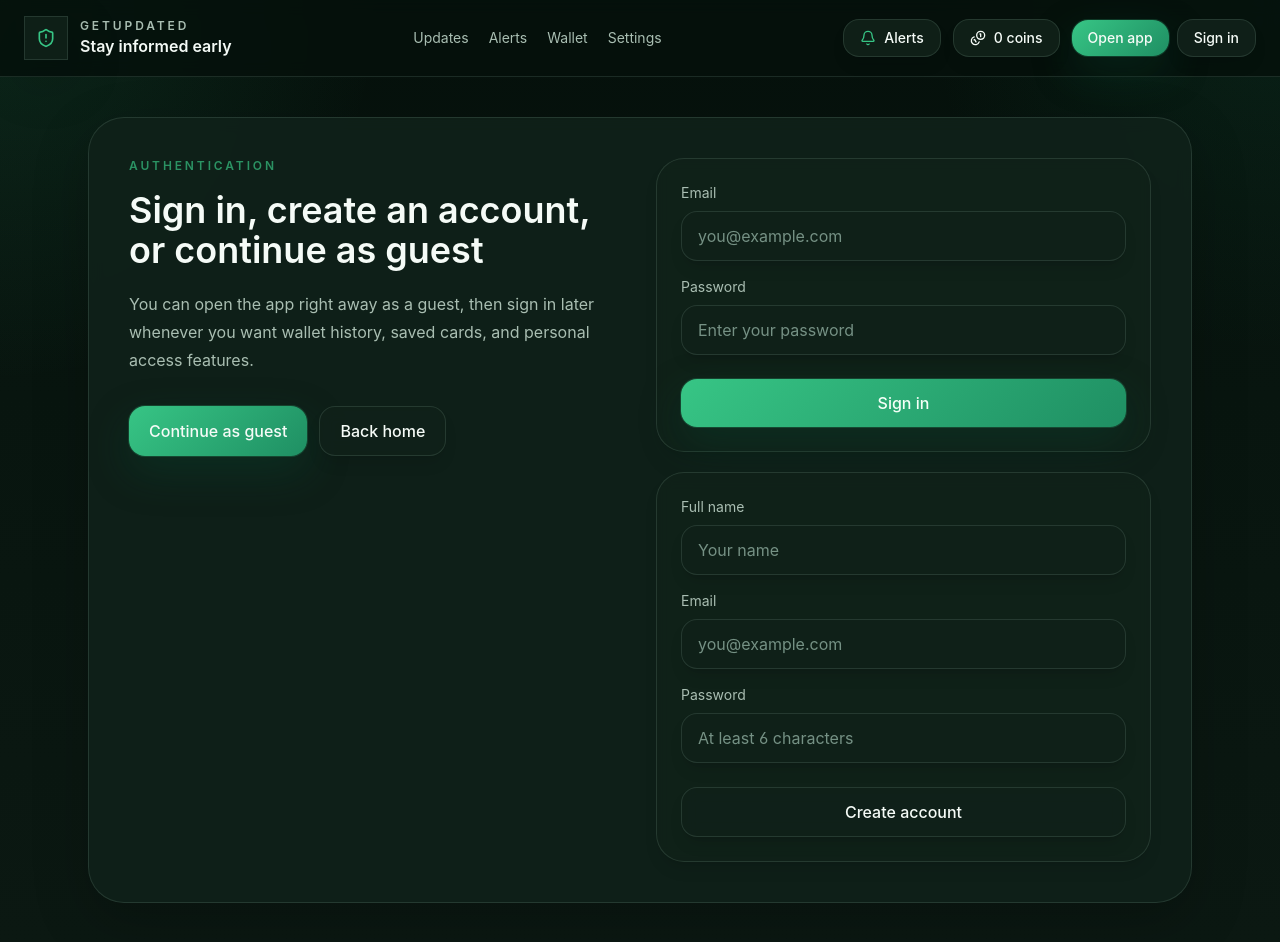
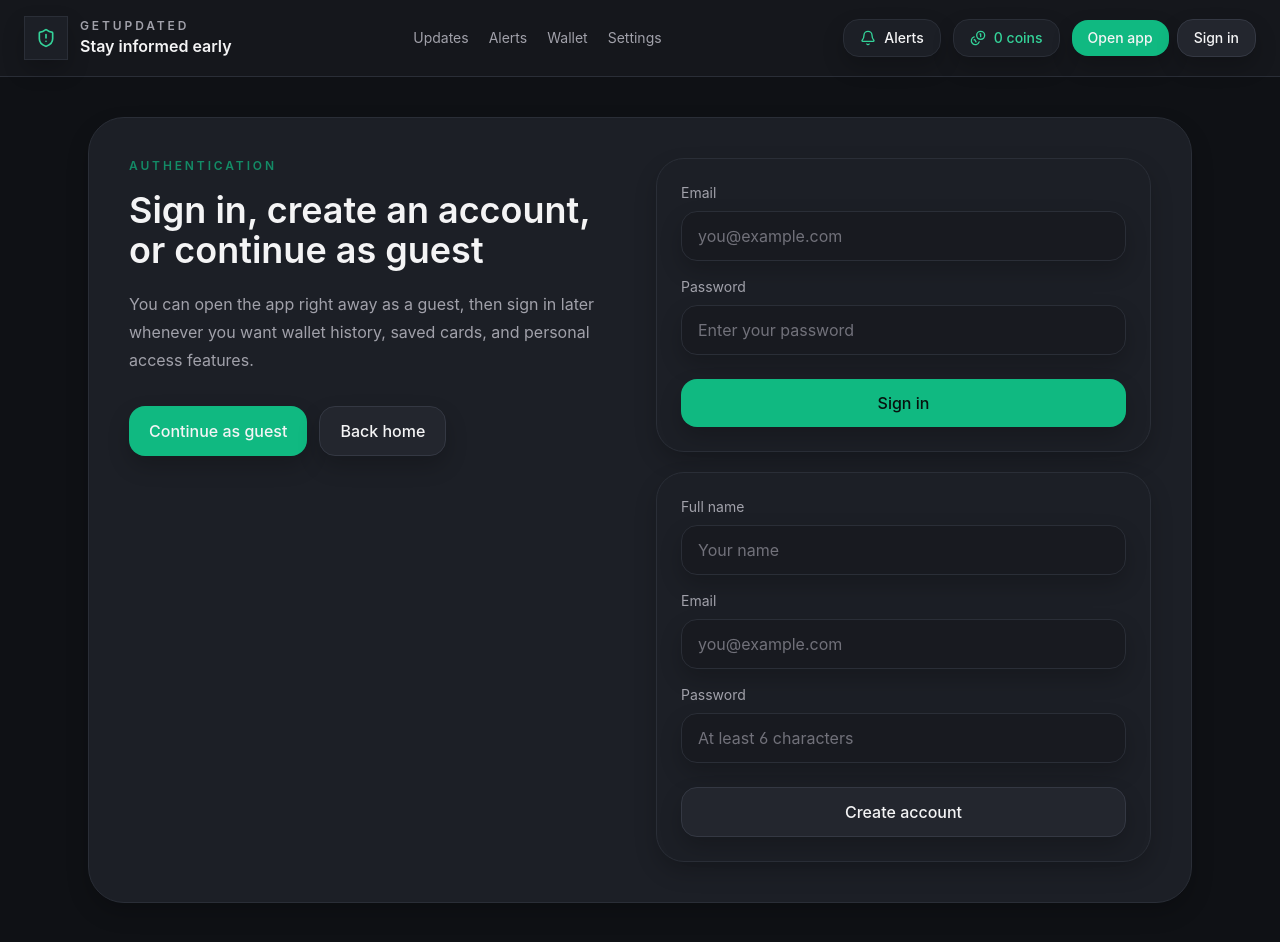
Before and after one commit to sigridka98-crypto/Vant, a Next.js app: page /login in a window 1280 px wide. Built offline with nearby package versions, Linux system fonts and the light colour scheme; no server answers; the database is empty.

Commit message:
Refine dark emerald app theme

```diff
--- a/src/app/globals.css
+++ b/src/app/globals.css
@@ -2,41 +2,59 @@
 @import "tailwindcss";
 
 :root {
-  --color-primary: #1f8f63;
-  --color-primary-dark: #146c4a;
-  --color-bg-primary: #06110c;
-  --color-bg-secondary: #0b1812;
-  --color-bg-soft: #102119;
-  --color-text-main: #f5fbf7;
-  --color-text-secondary: #a9beb2;
-  --color-text-muted: #759184;
-  --color-border-soft: rgba(171, 209, 188, 0.14);
+  --color-primary: #10b981;
+  --color-primary-hover: #34d399;
+  --color-primary-dark: #10b981;
+  --color-bg-primary: #0f1115;
+  --color-bg-secondary: #15171c;
+  --color-bg-soft: #1c1f26;
+  --color-bg-input: #181a20;
+  --color-bg-hover: #23262e;
+  --color-bg-active: #262a33;
+  --color-text-main: #f4f4f5;
+  --color-text-secondary: #a1a1aa;
+  --color-text-muted: #71717a;
+  --color-text-disabled: #52525b;
+  --color-border-soft: #2a2e37;
+  --color-border-strong: #343843;
   --background: var(--color-bg-primary);
   --foreground: var(--color-text-main);
 }
 
 html[data-theme="light"] {
-  --color-primary: #1f8f63;
-  --color-primary-dark: #146c4a;
-  --color-bg-primary: #f4fbf6;
-  --color-bg-secondary: #e7f2ea;
+  --color-primary: #10b981;
+  --color-primary-hover: #34d399;
+  --color-primary-dark: #10b981;
+  --color-bg-primary: #f5f7f6;
+  --color-bg-secondary: #eef2ef;
   --color-bg-soft: #ffffff;
-  --color-text-main: #102117;
-  --color-text-secondary: #446252;
-  --color-text-muted: #6f8a7a;
-  --color-border-soft: rgba(16, 33, 23, 0.1);
+  --color-bg-input: #f3f4f6;
+  --color-bg-hover: #e7eaee;
+  --color-bg-active: #dde2e8;
+  --color-text-main: #18181b;
+  --color-text-secondary: #52525b;
+  --color-text-muted: #71717a;
+  --color-text-disabled: #a1a1aa;
+  --color-border-soft: #d4d4d8;
+  --color-border-strong: #c4c8d0;
 }
 
 html[data-theme="dark"] {
-  --color-primary: #37c585;
-  --color-primary-dark: #1f8f63;
-  --color-bg-primary: #06110c;
-  --color-bg-secondary: #0b1812;
-  --color-bg-soft: #102119;
-  --color-text-main: #f5fbf7;
-  --color-text-secondary: #a9beb2;
-  --color-text-muted: #759184;
-  --color-border-soft: rgba(171, 209, 188, 0.14);
+  --color-primary: #10b981;
+  --color-primary-hover: #34d399;
+  --color-primary-dark: #10b981;
+  --color-bg-primary: #0f1115;
+  --color-bg-secondary: #15171c;
+  --color-bg-soft: #1c1f26;
+  --color-bg-input: #181a20;
+  --color-bg-hover: #23262e;
+  --color-bg-active: #262a33;
+  --color-text-main: #f4f4f5;
+  --color-text-secondary: #a1a1aa;
+  --color-text-muted: #71717a;
+  --color-text-disabled: #52525b;
+  --color-border-soft: #2a2e37;
+  --color-border-strong: #343843;
 }
 
 @theme inline {
@@ -61,26 +79,9 @@ html {
 
 body {
   min-height: 100vh;
-  background:
-    radial-gradient(circle at top left, rgba(55, 197, 133, 0.12), transparent 24%),
-    radial-gradient(circle at top right, rgba(18, 87, 59, 0.22), transparent 22%),
-    linear-gradient(180deg, #06110c 0%, #08150f 42%, #0b1812 100%);
+  background: var(--color-bg-primary);
   color: var(--foreground);
   font-feature-settings: "ss01" on, "cv01" on;
-}
-
-html[data-theme="light"] body {
-  background:
-    radial-gradient(circle at top left, rgba(31, 143, 99, 0.08), transparent 24%),
-    radial-gradient(circle at top right, rgba(55, 197, 133, 0.08), transparent 20%),
-    linear-gradient(180deg, #f4fbf6 0%, #eef7f1 45%, #e7f2ea 100%);
-}
-
-html[data-theme="dark"] body {
-  background:
-    radial-gradient(circle at top left, rgba(55, 197, 133, 0.12), transparent 24%),
-    radial-gradient(circle at top right, rgba(18, 87, 59, 0.22), transparent 22%),
-    linear-gradient(180deg, #06110c 0%, #08150f 42%, #0b1812 100%);
 }
 
 a {
@@ -96,13 +97,13 @@ select {
     border-color 180ms ease,
     box-shadow 180ms ease,
     background-color 180ms ease,
-    filter 180ms ease,
+    color 180ms ease,
     transform 180ms ease;
 }
 
 @layer base {
   ::selection {
-    background: rgba(55, 197, 133, 0.22);
+    background: rgb(16 185 129 / 0.2);
     color: var(--color-text-main);
   }
 
@@ -110,18 +111,19 @@ select {
   textarea:focus,
   select:focus {
     outline: none;
-    border-color: rgba(55, 197, 133, 0.42);
+    border-color: rgb(16 185 129);
     box-shadow:
-      0 0 0 1px rgba(55, 197, 133, 0.28),
-      0 0 0 6px rgba(55, 197, 133, 0.1);
+      0 0 0 1px rgb(16 185 129),
+      0 0 0 6px rgb(16 185 129 / 0.12);
   }
 }
 
 @layer components {
   .vant-card {
-    @apply rounded-2xl border shadow-lg backdrop-blur;
+    @apply rounded-2xl border shadow-lg;
     border-color: var(--color-border-soft);
-    background: color-mix(in srgb, var(--color-bg-soft) 94%, transparent);
+    background: var(--color-bg-soft);
+    box-shadow: 0 10px 22px rgb(0 0 0 / 0.2);
   }
 
   .vant-card-hover {
@@ -129,62 +131,55 @@ select {
   }
 
   .vant-card-hover:hover {
-    filter: brightness(1.03);
-    box-shadow:
-      0 20px 44px rgba(0, 0, 0, 0.24),
-      0 0 0 1px rgba(55, 197, 133, 0.1);
+    background: var(--color-bg-hover);
+    box-shadow: 0 12px 24px rgb(0 0 0 / 0.2);
   }
 
   .vant-glass {
-    @apply border backdrop-blur;
+    @apply border;
     border-color: var(--color-border-soft);
-    background: color-mix(in srgb, var(--color-bg-soft) 92%, transparent);
-    box-shadow: 0 18px 55px rgba(0, 0, 0, 0.22);
+    background: var(--color-bg-soft);
+    box-shadow: 0 10px 22px rgb(0 0 0 / 0.2);
   }
 
   .vant-btn {
     @apply inline-flex items-center justify-center rounded-2xl px-5 py-3 font-medium shadow-lg transition duration-200;
-    background: linear-gradient(135deg, var(--color-primary) 0%, var(--color-primary-dark) 100%);
-    box-shadow:
-      0 0 0 1px rgba(55, 197, 133, 0.2),
-      0 16px 40px rgba(10, 74, 49, 0.34);
-    color: #f4fff7;
+    background: rgb(16 185 129);
+    color: #07110d;
+    box-shadow: 0 10px 22px rgb(0 0 0 / 0.2);
   }
 
   .vant-btn:hover {
-    filter: brightness(1.05);
-    box-shadow:
-      0 0 0 1px rgba(55, 197, 133, 0.28),
-      0 20px 44px rgba(10, 74, 49, 0.42),
-      0 0 24px rgba(55, 197, 133, 0.14);
+    background: rgb(52 211 153);
+    box-shadow: 0 10px 22px rgb(0 0 0 / 0.2);
   }
 
   .vant-btn:disabled {
     cursor: not-allowed;
-    opacity: 0.6;
-    filter: none;
+    color: var(--color-text-disabled);
+    background: var(--color-bg-hover);
     box-shadow: none;
   }
 
   .vant-btn-secondary {
-    @apply inline-flex items-center justify-center rounded-2xl px-5 py-3 font-medium shadow-lg transition duration-200 backdrop-blur;
+    @apply inline-flex items-center justify-center rounded-2xl px-5 py-3 font-medium shadow-lg transition duration-200;
     color: var(--color-text-main);
-    background: color-mix(in srgb, var(--color-bg-soft) 96%, transparent);
-    border: 1px solid var(--color-border-soft);
+    background: var(--color-bg-hover);
+    border: 1px solid var(--color-border-strong);
+    box-shadow: 0 10px 22px rgb(0 0 0 / 0.2);
   }
 
   .vant-btn-secondary:hover {
-    filter: brightness(1.06);
-    box-shadow:
-      0 16px 34px rgba(0, 0, 0, 0.24),
-      0 0 20px rgba(55, 197, 133, 0.08);
+    background: var(--color-border-soft);
+    box-shadow: 0 10px 22px rgb(0 0 0 / 0.2);
   }
 
   .vant-input {
-    @apply w-full rounded-2xl border bg-transparent px-4 py-3 shadow-lg backdrop-blur;
+    @apply w-full rounded-2xl border px-4 py-3 shadow-lg;
     border-color: var(--color-border-soft);
-    background-color: color-mix(in srgb, var(--color-bg-soft) 97%, transparent);
+    background-color: var(--color-bg-input);
     color: var(--color-text-main);
+    box-shadow: 0 10px 22px rgb(0 0 0 / 0.2);
   }
 
   .vant-input::placeholder {
@@ -192,68 +187,208 @@ select {
   }
 }
 
-.site-shell-header {
-  background: color-mix(in srgb, var(--color-bg-primary) 82%, transparent);
+.site-shell-header,
+.dashboard-sidebar,
+nav,
+aside {
   border-color: var(--color-border-soft);
 }
 
-html[data-theme="light"] .site-shell-header {
-  background: rgba(244, 251, 246, 0.9);
-  border-color: rgba(16, 33, 23, 0.08);
+.site-shell-header {
+  background: var(--color-bg-secondary);
 }
 
-html[data-theme="light"] .dashboard-shell,
-html[data-theme="light"] .dashboard-main,
-html[data-theme="light"] .dashboard-sidebar,
-html[data-theme="light"] .dashboard-empty,
-html[data-theme="light"] .dashboard-alert-hero {
-  background: #f4fbf6 !important;
+.dashboard-shell,
+.dashboard-main,
+.dashboard-empty,
+.dashboard-alert-hero {
+  background: var(--color-bg-primary) !important;
 }
 
-html[data-theme="light"] .dashboard-shell,
-html[data-theme="light"] .dashboard-sidebar,
-html[data-theme="light"] .dashboard-main,
-html[data-theme="light"] .dashboard-empty,
-html[data-theme="light"] .dashboard-alert-hero {
-  border-color: rgba(16, 33, 23, 0.08) !important;
-  box-shadow: 0 18px 55px rgba(16, 33, 23, 0.08) !important;
+.dashboard-sidebar {
+  background: var(--color-bg-secondary) !important;
 }
 
-html[data-theme="light"] .dashboard-sidebar,
-html[data-theme="light"] .dashboard-main {
-  background-image:
-    radial-gradient(circle at top right, rgba(31, 143, 99, 0.07), transparent 18%),
-    linear-gradient(180deg, #f4fbf6 0%, #eef7f1 100%) !important;
+.dashboard-main,
+.dashboard-empty,
+.dashboard-alert-hero {
+  border-color: var(--color-border-soft) !important;
 }
 
-html[data-theme="light"] .dashboard-shell .text-white,
-html[data-theme="light"] .dashboard-empty .text-white,
-html[data-theme="light"] .dashboard-alert-hero .text-white,
-html[data-theme="light"] .dashboard-shell .text-slate-300,
-html[data-theme="light"] .dashboard-shell .text-slate-200\/90,
-html[data-theme="light"] .dashboard-shell .text-slate-200\/85,
-html[data-theme="light"] .dashboard-shell .text-cyan-50\/90,
-html[data-theme="light"] .dashboard-shell .text-rose-100,
-html[data-theme="light"] .dashboard-shell .text-fuchsia-100,
-html[data-theme="light"] .dashboard-shell .text-cyan-100 {
+.bg-bg-primary {
+  background-color: var(--color-bg-primary) !important;
+}
+
+.bg-bg-secondary {
+  background-color: var(--color-bg-secondary) !important;
+}
+
+.bg-bg-soft {
+  background-color: var(--color-bg-soft) !important;
+}
+
+.text-text-main {
   color: var(--color-text-main) !important;
 }
 
-html[data-theme="light"] .dashboard-shell .text-slate-400,
-html[data-theme="light"] .dashboard-shell .text-slate-200\/85,
-html[data-theme="light"] .dashboard-shell .text-slate-200\/90,
-html[data-theme="light"] .dashboard-shell .text-text-secondary,
-html[data-theme="light"] .dashboard-shell .text-cyan-100\/80 {
+.text-text-secondary {
   color: var(--color-text-secondary) !important;
 }
 
-html[data-theme="light"] .dashboard-shell .bg-white\/5,
-html[data-theme="light"] .dashboard-shell .bg-white\/4,
-html[data-theme="light"] .dashboard-shell .bg-primary\/10,
-html[data-theme="light"] .dashboard-shell .bg-fuchsia-400\/10,
-html[data-theme="light"] .dashboard-shell .bg-cyan-400\/10,
-html[data-theme="light"] .dashboard-shell .bg-cyan-400\/12,
-html[data-theme="light"] .dashboard-shell .bg-fuchsia-400\/12,
-html[data-theme="light"] .dashboard-shell .bg-rose-400\/10 {
-  background: #ffffff !important;
+.text-text-muted {
+  color: var(--color-text-muted) !important;
 }
+
+.text-primary {
+  color: rgb(52 211 153) !important;
+}
+
+.border-white\/10,
+.border-white\/5,
+.border-slate-950\/70,
+.border-cyan-300\/12,
+.border-cyan-300\/15,
+.border-fuchsia-300\/12,
+.border-fuchsia-300\/15,
+.border-rose-300\/12,
+.border-rose-300\/15,
+.border-rose-300\/20,
+.border-amber-300\/12,
+.border-amber-300\/15,
+.border-amber-300\/20,
+.border-emerald-300\/12,
+.border-emerald-300\/15,
+.border-emerald-300\/20 {
+  border-color: var(--color-border-soft) !important;
+}
+
+.bg-white\/4,
+.bg-white\/5,
+.bg-primary\/10,
+.bg-bg-secondary\/35,
+.bg-bg-secondary\/40,
+.bg-bg-secondary\/50,
+.bg-bg-secondary\/60,
+.bg-bg-secondary\/70,
+.bg-cyan-400\/8,
+.bg-cyan-400\/10,
+.bg-cyan-400\/12,
+.bg-fuchsia-300\/10,
+.bg-fuchsia-400\/8,
+.bg-fuchsia-400\/10,
+.bg-fuchsia-400\/12,
+.bg-rose-400\/8,
+.bg-rose-400\/10,
+.bg-amber-300\/8,
+.bg-amber-300\/10,
+.bg-amber-400\/10,
+.bg-emerald-300\/10,
+.bg-emerald-400\/8,
+.bg-emerald-400\/10 {
+  background: var(--color-bg-input) !important;
+}
+
+.hover\:bg-white\/10:hover,
+.hover\:bg-white\/5:hover,
+.hover\:bg-\[\#23262e\]:hover,
+.hover\:bg-bg-secondary:hover {
+  background: var(--color-bg-hover) !important;
+}
+
+.bg-slate-950\/70 {
+  background: var(--color-bg-active) !important;
+}
+
+.text-white,
+.text-slate-200,
+.text-slate-200\/85,
+.text-slate-200\/90,
+.text-slate-300,
+.text-cyan-50,
+.text-cyan-50\/90,
+.text-cyan-100,
+.text-cyan-100\/80,
+.text-fuchsia-100,
+.text-rose-100,
+.text-amber-100,
+.text-emerald-100,
+.text-emerald-200 {
+  color: var(--color-text-main) !important;
+}
+
+.text-slate-400,
+.text-slate-500,
+.text-zinc-400,
+.text-cyan-200,
+.text-fuchsia-200 {
+  color: var(--color-text-secondary) !important;
+}
+
+.bg-cyan-400\/15,
+.bg-blue-500\/10 {
+  background: rgb(96 165 250 / 0.1) !important;
+}
+
+.text-cyan-100,
+.text-blue-400 {
+  color: rgb(96 165 250) !important;
+}
+
+.bg-fuchsia-400\/15,
+.bg-emerald-500\/10 {
+  background: rgb(16 185 129 / 0.1) !important;
+}
+
+.text-fuchsia-100,
+.text-emerald-400 {
+  color: rgb(52 211 153) !important;
+}
+
+.bg-emerald-400\/15,
+.bg-green-500\/10 {
+  background: rgb(74 222 128 / 0.1) !important;
+}
+
+.text-emerald-200,
+.text-green-400 {
+  color: rgb(74 222 128) !important;
+}
+
+.bg-amber-300\/15,
+.bg-amber-500\/10 {
+  background: rgb(245 158 11 / 0.1) !important;
+}
+
+.text-amber-100,
+.text-amber-400 {
+  color: rgb(251 191 36) !important;
+}
+
+.bg-rose-400\/15,
+.bg-red-500\/10 {
+  background: rgb(248 113 113 / 0.1) !important;
+}
+
+.text-rose-100,
+.text-red-400 {
+  color: rgb(248 113 113) !important;
+}
+
+.bg-\[\#262a33\] {
+  background-color: var(--color-bg-active) !important;
+}
+
+.border-\[\#2a2e37\] {
+  border-color: var(--color-border-soft) !important;
+}
+
+.border-\[\#343843\] {
+  border-color: var(--color-border-strong) !important;
+}
+
+.shadow-lg,
+.shadow-glass,
+.shadow-glow,
+.shadow-glow-soft {
+  box-shadow: 0 10px 22px rgb(0 0 0 / 0.2) !important;
+}
--- a/tailwind.config.ts
+++ b/tailwind.config.ts
@@ -4,23 +4,23 @@ const config: Config = {
   theme: {
     extend: {
       colors: {
-        primary: "#37C585",
-        "primary-dark": "#1F8F63",
-        "bg-primary": "#06110C",
-        "bg-secondary": "#0B1812",
-        "bg-soft": "#102119",
-        "text-main": "#F5FBF7",
-        "text-secondary": "#A9BEB2",
-        "text-muted": "#759184",
-        "border-soft": "rgba(171,209,188,0.14)"
+        primary: "#10B981",
+        "primary-dark": "#10B981",
+        "bg-primary": "#0F1115",
+        "bg-secondary": "#15171C",
+        "bg-soft": "#1C1F26",
+        "text-main": "#F4F4F5",
+        "text-secondary": "#A1A1AA",
+        "text-muted": "#71717A",
+        "border-soft": "#2A2E37"
       },
       borderRadius: {
         "2xl": "1rem"
       },
       boxShadow: {
-        glow: "0 0 0 1px rgba(55,197,133,0.2), 0 16px 40px rgba(10,74,49,0.34)",
-        "glow-soft": "0 10px 30px rgba(55,197,133,0.14)",
-        glass: "0 18px 55px rgba(0, 0, 0, 0.28)"
+        glow: "0 10px 22px rgba(0, 0, 0, 0.2)",
+        "glow-soft": "0 10px 22px rgba(0, 0, 0, 0.2)",
+        glass: "0 10px 22px rgba(0, 0, 0, 0.2)"
       }
     }
   }
```
